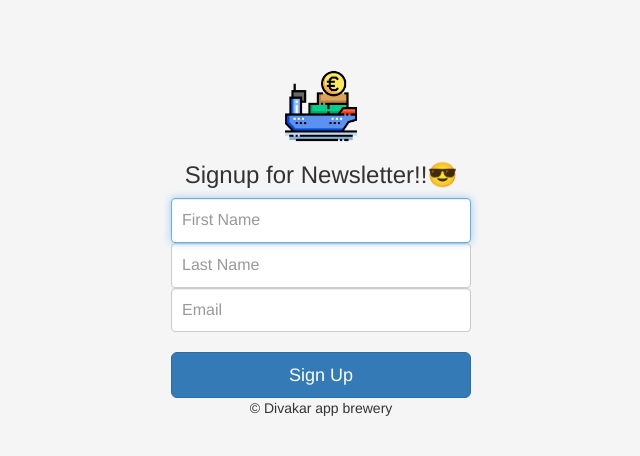
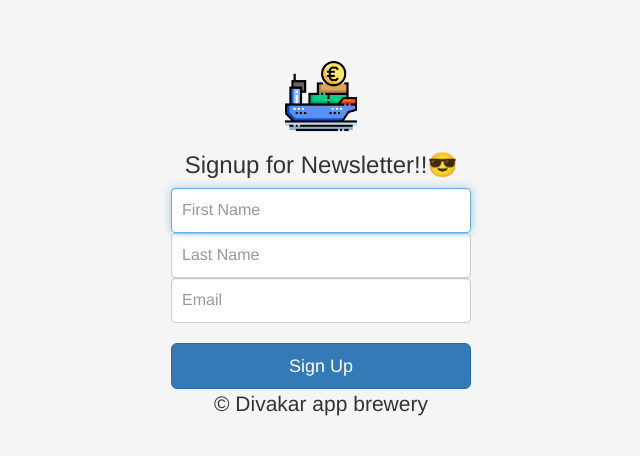
Before and after one commit to joshvareigns1998/NewsLetterSignupApp, a website: page index.html in a window 1280 px wide. Shown: the part 151-607 px from the top of the page, without its empty margins (319-959 px from the left). Drawn offline with nearby package versions, Linux system fonts and the light colour scheme.

Commit message:
final version with procfile

```diff
--- a/index.html
+++ b/index.html
@@ -33,7 +33,7 @@
 
       <button class="btn btn-lg btn-primary btn-block" type="submit">Sign Up</button>
 
-      <p>© Divakar app brewery</p>
+      <p class="lead">© Divakar app brewery</p>
     </form>
   </body>
 </html>
```
